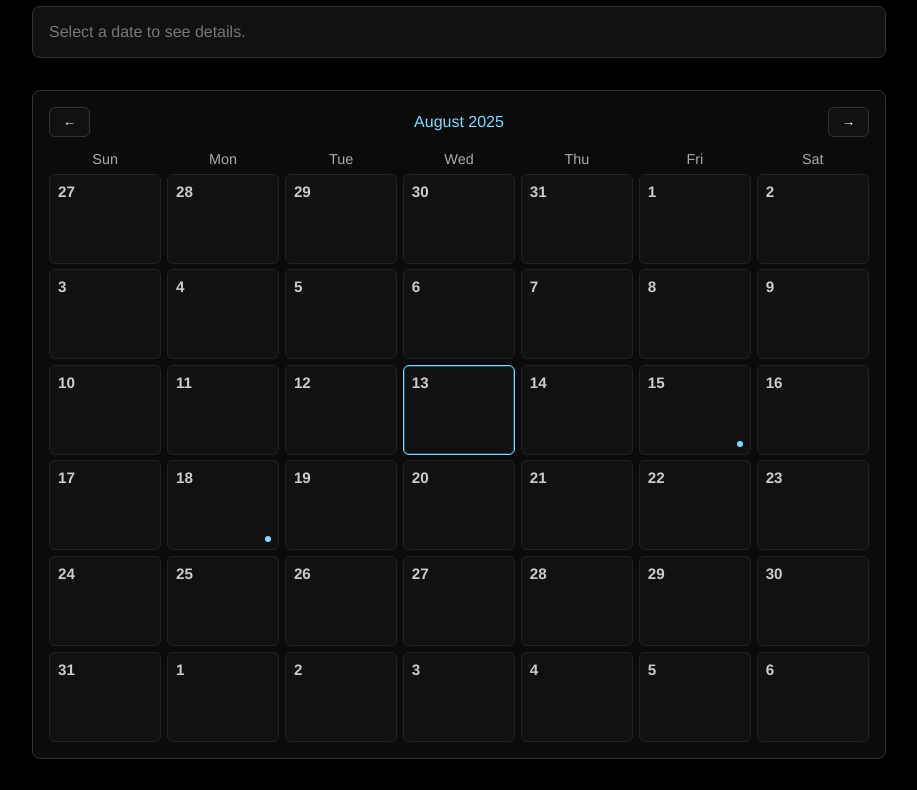
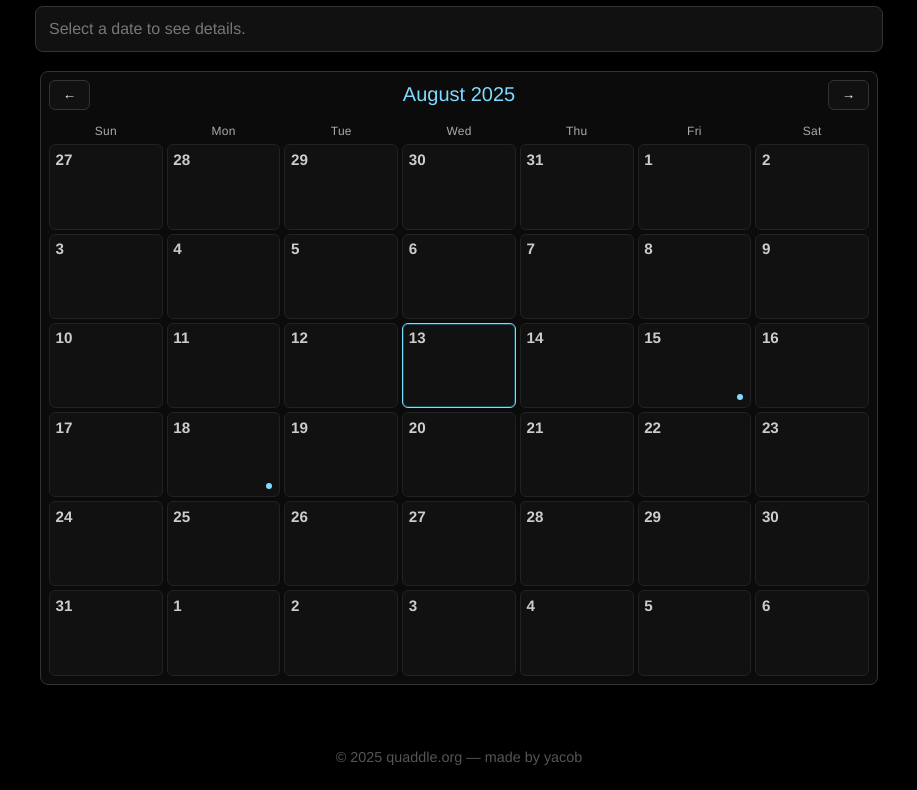
Before and after one commit to JacobRoutier15/quaddle, a plain HTML site: page calendar.html in a window 1280 px wide. Shown: the part 130-920 px from the top of the page, without its empty margins (181-1098 px from the left). Drawn offline with Linux system fonts and the light colour scheme.

Commit message:
Mobile response

```diff
--- a/style.css
+++ b/style.css
@@ -151,13 +151,13 @@ body {
 
 /* Calendar page */
 .calendar {
-  margin: 2rem auto 3rem auto;
+  margin: 1rem auto 2rem;
   max-width: 820px;
   width: 92vw;
   background: #0b0b0b;
   border: 1px solid #333;
   border-radius: 8px;
-  padding: 1rem;
+  padding: .5rem;
 }
 
 .cal-header {
@@ -166,7 +166,9 @@ body {
   align-items: center;
   color: #7fdbff;
   margin-bottom: .5rem;
+  gap: .5rem;
 }
+#monthLabel {font-size: clamp(1rem, 4vw, 1.25rem);}
 
 .cal-nav-btn {
   background: #111;
@@ -180,23 +182,25 @@ body {
 
 .cal-weekdays,
 .cal-grid {
-  display: grid;
-  grid-template-columns: repeat(7, 1fr);
-  gap: .35rem;
+  display: grid !important;
+  grid-template-columns: repeat(7, minmax(0, 1fr)); /* never stack vertically */
+  gap: .25rem;
 }
 
 .cal-weekdays div {
   color: #aaa;
-  font-size: .9rem;
+  font-size: .75rem;
   padding: .4rem 0;
+  letter-spacing: .02em;
 }
 
 .cal-day {
   background: #111;
   border: 1px solid #222;
   border-radius: 6px;
-  min-height: 72px;
-  padding: .5rem;
+  min-height: clamp(44px, 11vw, 72px);   /* smaller on phones */
+  padding: .35rem;
+  overflow: hidden;
   text-align: left;
   position: relative;
   cursor: pointer;
@@ -208,7 +212,7 @@ body {
 .cal-day.today { border-color:#7fdbff; box-shadow: 0 0 0 1px #124a57 inset; }
 
 .cal-date {
-  font-size: .95rem;
+  font-size: clamp(.75rem, 2.4vw, .95rem);
   font-weight: 600;
   color: #ccc;
 }
@@ -224,7 +228,7 @@ body {
   background: #111;
   border: 1px solid #333;
   border-radius: 8px;
-  padding: 1rem;
+  padding: .8rem;
   margin: 1rem auto 1.2rem auto;
   max-width: 820px;
   width: 92vw;
@@ -244,12 +248,16 @@ body {
 
 .gallery-image {
   width: 100%;
-  height: auto;
+  aspect-ratio: 1 / 1;        /* square format like Instagram */
+  object-fit: cover;          /* crops to fit square */
   border-radius: 8px;
-  box-shadow: 0 0 10px rgba(255, 255, 255, 0.1);
-  transition: transform 0.3s ease;
+  border: 1px solid #333;
+  background: #0b0b0b;
+  box-shadow: 0 0 10px rgba(255,255,255,0.08);
+  transition: transform .2s ease, box-shadow .2s ease;
 }
 
 .gallery-image:hover {
-  transform: scale(1.02);
+  transform: scale(1.02);     /* grows slightly on hover */
+  box-shadow: 0 0 12px rgba(255,255,255,0.15);
 }
```
